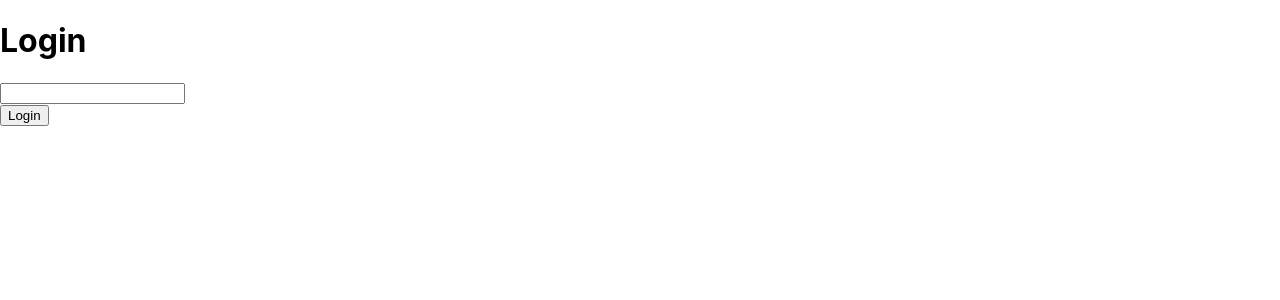
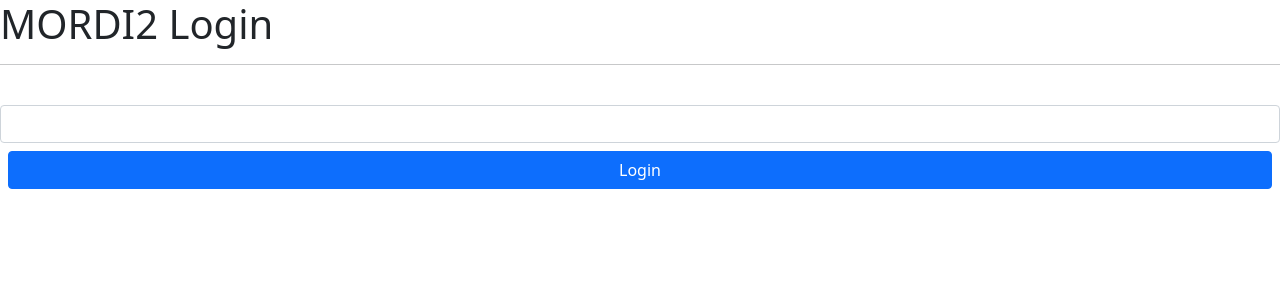
Before and after one commit to Alanfq08/mordi2-front-2, a React (Create React App) app: page /login in a window 1280 px wide. Shown: the top 300 px of the page. Built offline with nearby package versions, Linux system fonts and the light colour scheme.

Commit message:
añadiendo bootstrap al login basico

```diff
--- a/package.json
+++ b/package.json
@@ -7,7 +7,9 @@
     "@testing-library/react": "^11.2.7",
     "@testing-library/user-event": "^12.8.3",
     "axios": "^0.24.0",
+    "bootstrap": "^5.1.3",
     "react": "^17.0.2",
+    "react-bootstrap": "^2.0.2",
     "react-dom": "^17.0.2",
     "react-router-dom": "^6.0.1",
     "react-scripts": "4.0.3",
--- a/src/Pages/Login.js
+++ b/src/Pages/Login.js
@@ -1,4 +1,5 @@
 import axios from 'axios';
+import "bootstrap/dist/css/bootstrap.min.css";
 import React, { useState } from 'react'
 import Swal from 'sweetalert2';
 import { useForm } from '../hooks/useForm';
@@ -40,7 +41,9 @@ export const Login = () => {
     if (!loadprofile) {
         return (
             <div>
-                <h1>Login</h1>
+                <h1>MORDI2 Login</h1>
+                <hr/>
+                <br/>
 
                 <form onSubmit={handleSubmit}>
                     <input
@@ -52,7 +55,7 @@ export const Login = () => {
                         value={description}
                     />
                     <div className="d-grid m-2">
-                        <button className="btn btn-outline-primary">
+                        <button className="btn btn-primary">
                             Login
                         </button>
                     </div>
```
Also changed, not shown: 1 other file (tests, documents, lock files or other folders).
